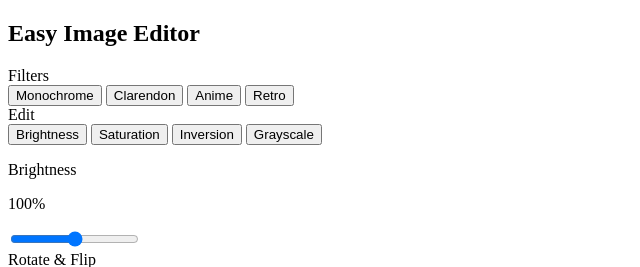
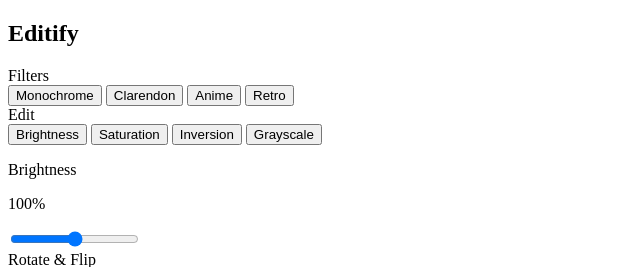
Before and after one commit to hamzawithpython/Flask-web-based-Image-Editor-project, a Flask app: page / in a window 1280 px wide. Shown: the top 267 px of the page, without its empty margins (0-640 px from the left). Run offline with Flask 3, Linux system fonts and the light colour scheme; some libraries are stand-ins or nearby versions.

Commit message:
Updated title text in index.html

```diff
--- a/templates/index.html
+++ b/templates/index.html
@@ -10,7 +10,7 @@
 </head>
 <body>
     <div class="container disable">
-        <h2>Easy Image Editor</h2>
+        <h2>Editify</h2>
         <div class="wrapper">
             <div class="editor-panel">
                 <div class="filter">
```
Also changed, not shown: static/uploads/face1_anm.jpeg, static/uploads/face1_crd.jpeg (added), static/uploads/face1_rtr.jpeg (added).
